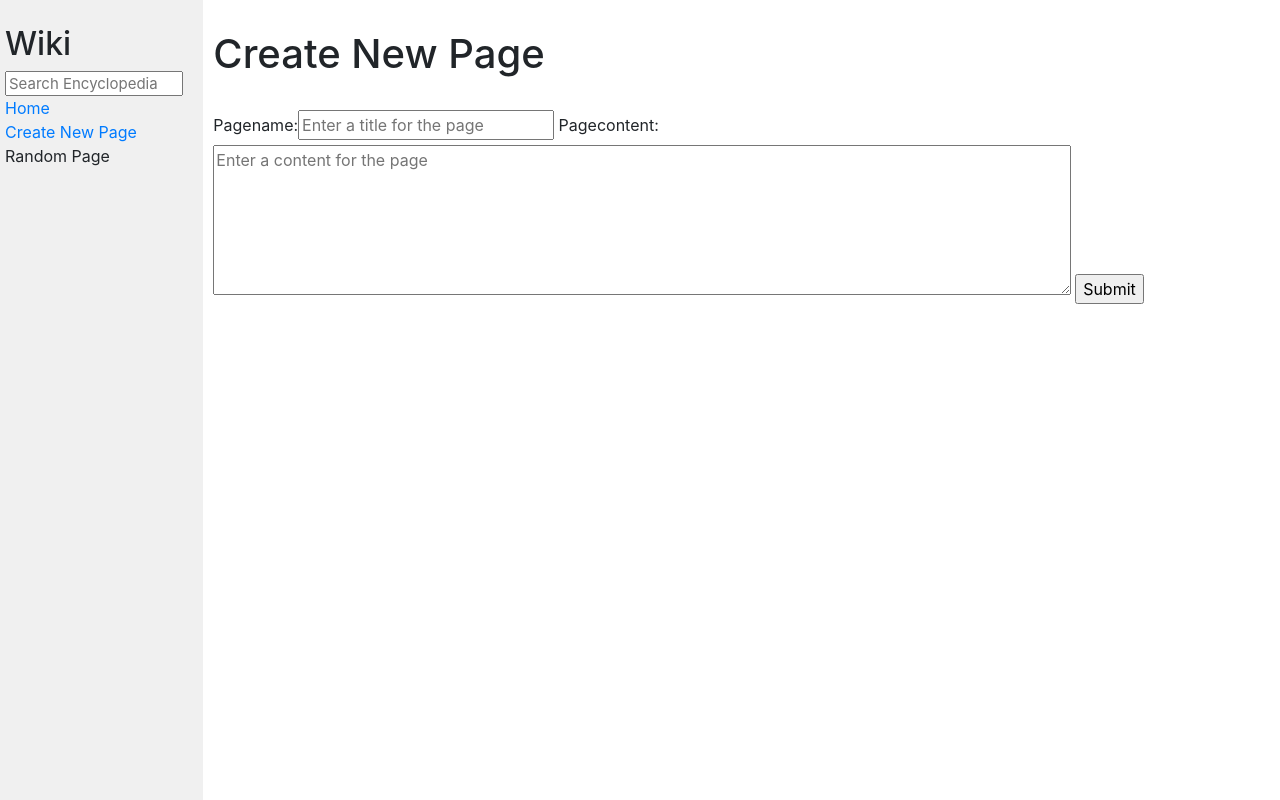
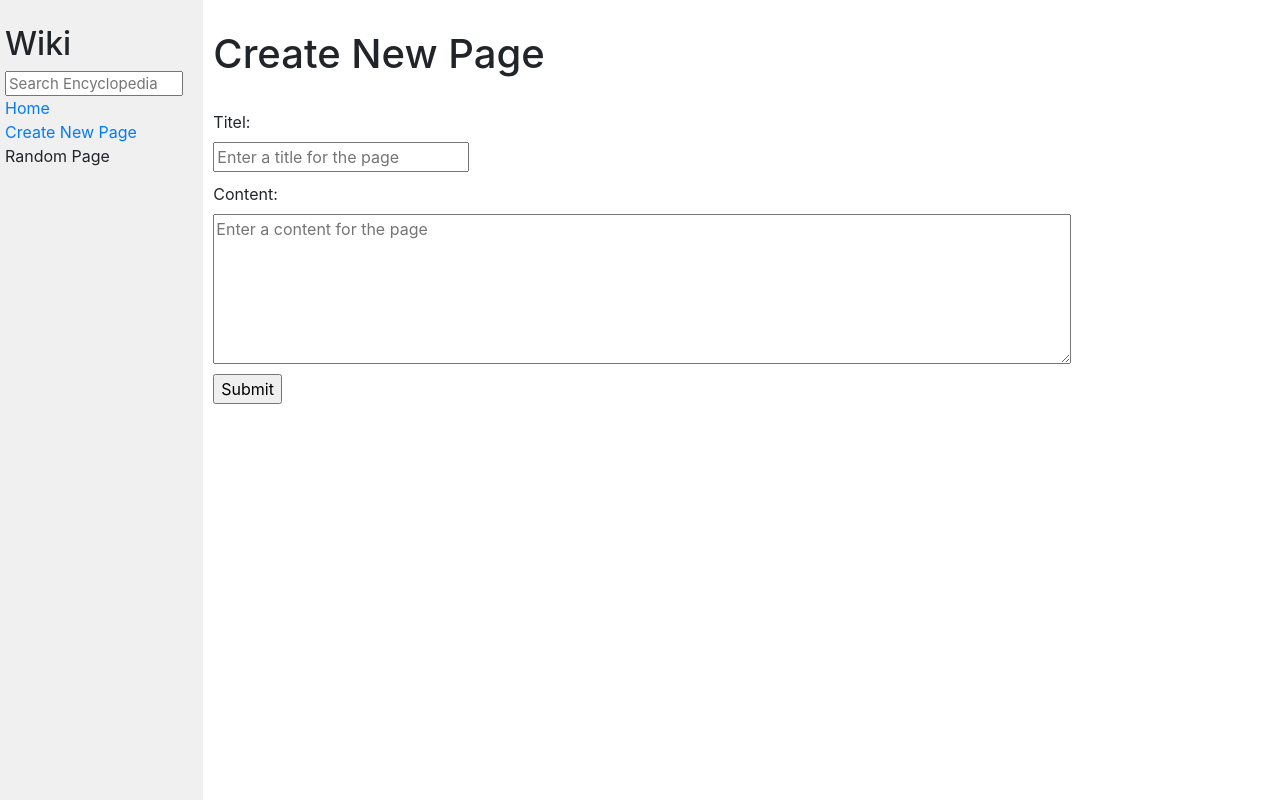
Before and after one commit to Adelina122/edx-Project-1, a Django app: page /wiki/newpage/ in a window 1280 px wide. Run offline with Django 3.2, Linux system fonts and the light colour scheme; the page is wider than the window, and the part outside it is not shown; some libraries are stand-ins or nearby versions.

Commit message:
Change name of input in newpage

```diff
--- a/encyclopedia/static/encyclopedia/styles.css
+++ b/encyclopedia/static/encyclopedia/styles.css
@@ -36,3 +36,8 @@ textarea {
 .sidebar h2 {
     margin-top: 5px;
 }
+
+.form-field {
+    display: block;
+    margin-bottom: 10px;
+}
--- a/encyclopedia/views.py
+++ b/encyclopedia/views.py
@@ -6,8 +6,22 @@ from . import util
 from markdown2 import markdown
 
 class NewPageForm(forms.Form):
-    pageName = forms.CharField(widget=forms.TextInput(attrs={'label': 'Title', 'placeholder': 'Enter a title for the page'}))
-    pageContent = forms.CharField(widget=forms.Textarea(attrs={'name': 'Content', 'placeholder': 'Enter a content for the page', 'rows': '3', 'cols': '5'}))
+    pageName = forms.CharField(
+        label='Titel',
+        widget=forms.TextInput(
+            attrs={
+                'label': 'Title',
+                'placeholder': 'Enter a title for the page',
+                'class': 'form-field'}))
+    pageContent = forms.CharField(
+        label='Content',
+        widget=forms.Textarea(
+            attrs={
+                'name': 'Content',
+                'placeholder': 'Enter a content for the page',
+                'class': 'form-field',
+                'rows': '3',
+                'cols': '5'}))
 
 def index(request):
     return render(request, "encyclopedia/index.html", {
```
Also changed, not shown: entries/SCSS.md (deleted, +0 -5 lines), entries/Tea.md (deleted, +0 -1 lines), entries/aw r.md (deleted, +0 -1 lines).
